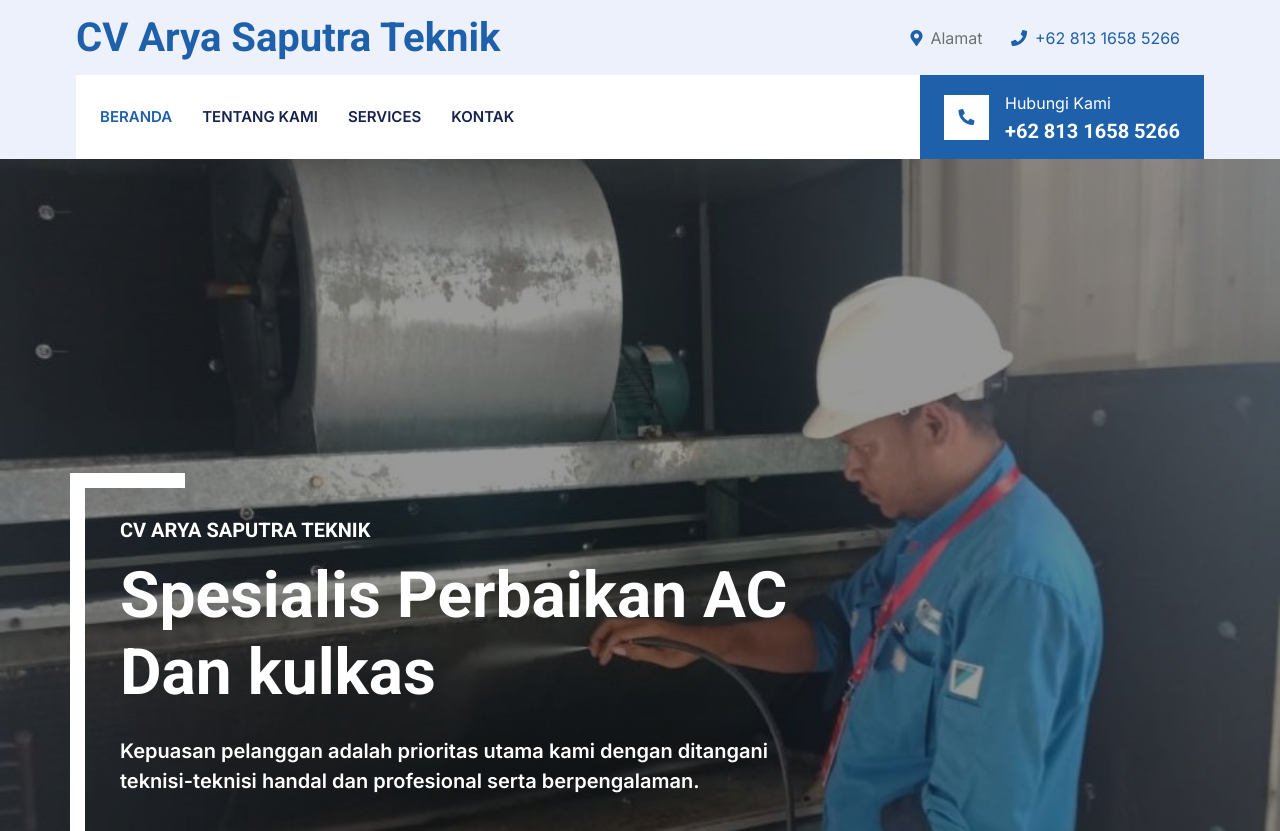
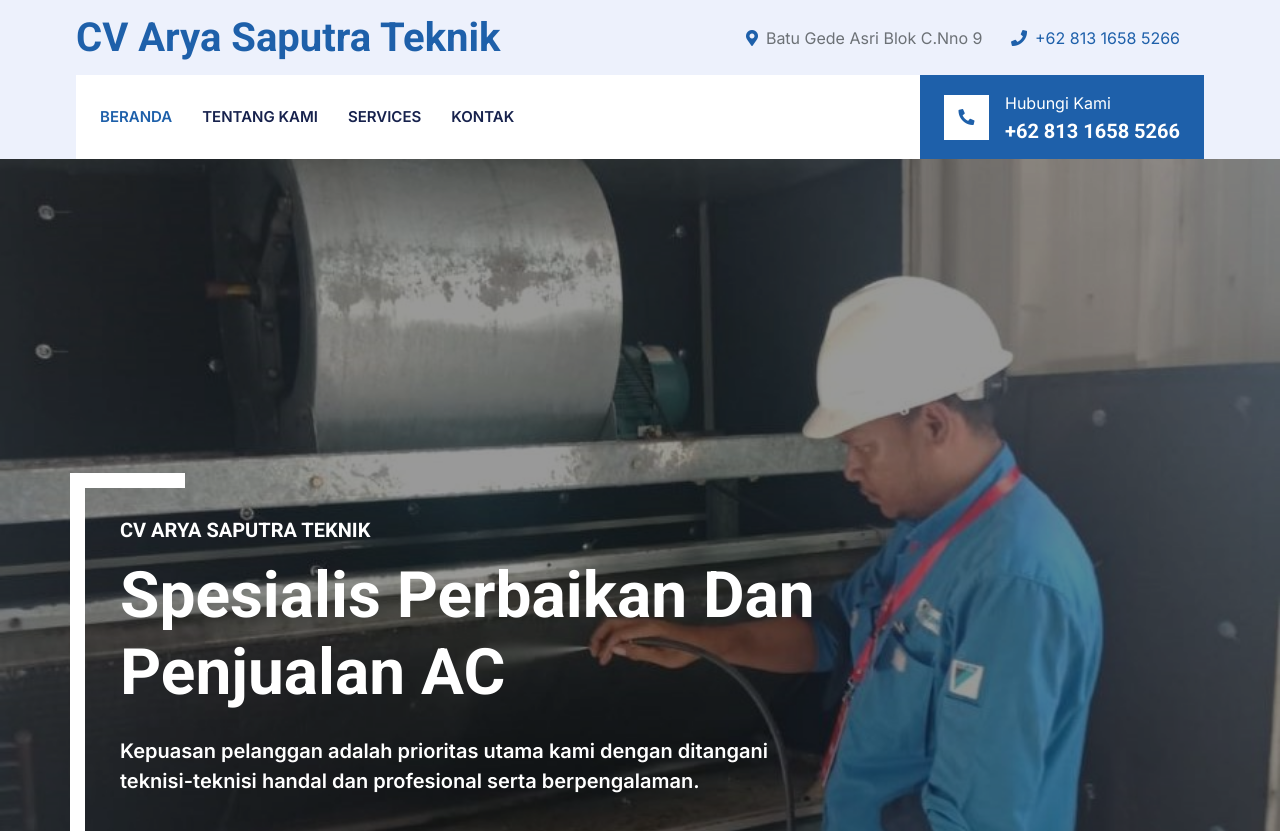
Before and after one commit to coorporates/arya-saputra-teknik, a plain HTML site: page index.html in a window 1280 px wide. Shown: the top 831 px of the page. Drawn offline with nearby package versions, Linux system fonts and the light colour scheme.

Commit message:
merubah deskripsi dan alamat

```diff
--- a/index.html
+++ b/index.html
@@ -51,7 +51,7 @@
         <div class="col-lg-9 col-md-12 text-end">
           <div class="h-100 d-inline-flex align-items-center me-4">
             <i class="fa fa-map-marker-alt text-primary me-2"></i>
-            <p class="m-0">Alamat</p>
+            <p class="m-0">Batu Gede Asri Blok C.Nno 9</p>
           </div>
           <div class="h-100 d-inline-flex align-items-center me-4">
             <i class="fa fa-phone text-primary me-2"></i>
@@ -110,7 +110,7 @@
               <div class="row justify-content-start">
                 <div class="col-10 col-lg-8">
                   <h5 class="text-white text-uppercase mb-3 animated slideInDown">CV Arya Saputra Teknik</h5>
-                  <h1 class="display-3 text-white animated slideInDown mb-4">Spesialis Perbaikan AC Dan kulkas</h1>
+                  <h1 class="display-3 text-white animated slideInDown mb-4">Spesialis Perbaikan Dan Penjualan AC</h1>
                   <p class="fs-5 fw-medium text-white mb-4 pb-2">Kepuasan pelanggan adalah prioritas utama kami dengan ditangani teknisi-teknisi handal dan profesional serta berpengalaman.</p>
                   <!-- <a href="" class="btn btn-primary py-md-3 px-md-5 me-3 animated slideInLeft">Read More</a>
                   <a href="" class="btn btn-secondary py-md-3 px-md-5 animated slideInRight">Free Quote</a> -->
@@ -169,7 +169,7 @@
         <div class="row g-5">
           <div class="col-lg-6 wow fadeInUp" data-wow-delay="0.1s">
             <h6 class="text-secondary text-uppercase">Tentang Kami</h6>
-            <h1 class="mb-4">CV Arya Saputra Teknik Menangani Perbaikan AC dan Kulkas</h1>
+            <h1 class="mb-4">CV Arya Saputra Teknik Menangani Perbaikan AC dan Penjualan AC</h1>
             <p class="mb-4">
               Kami menangani berbagai kerusakan semua jenis ac, kulkas, untuk perumahan, perkantoran, gedung bertingkat, pabrik, Yayasan, masjid dll. dan pelayanam kami menjangkau kota <span class="fw-bold">Sidoarjo</span> dan
               <span class="fw-bold">sekitarnya</span> serta kota-kota lainnya.
@@ -234,7 +234,7 @@
                 <!-- <a href="" class="btn bg-white text-primary w-100 mt-2">Read More<i class="fa fa-arrow-right text-secondary ms-2"></i></a> -->
               </div>
               <div class="bg-light p-4">
-                <h4 class="mb-3">Jual/Beli AC Second</h4>
+                <h4 class="mb-3">Jual/Beli AC Baru/Second</h4>
                 <p>Menjual dan membeli ac second jaminan kualiats barang bergaransi.</p>
                 <p class="text-primary fw-medium"><i class="fa fa-check text-success me-2"></i>Kualitas pelayanan</p>
                 <p class="text-primary fw-medium"><i class="fa fa-check text-success me-2"></i>Teknisi profesional</p>
@@ -295,7 +295,7 @@
         <div class="row g-5">
           <div class="col-lg-6 col-md-6">
             <h4 class="text-light mb-4">Alamat</h4>
-            <p class="mb-2 footer-alamat"><i class="fa fa-map-marker-alt me-3"></i><a href="">Jl.</a></p>
+            <p class="mb-2 footer-alamat"><i class="fa fa-map-marker-alt me-3"></i><a href="">Batu Gede Asri Blok C.Nno 9</a></p>
             <p class="mb-2 footer-contact"><i class="fa fa-phone-alt me-3"></i><a href="https://wa.me/6281316585266">+62 813 1658 5266</a></p>
             <p class="mb-2 footer-email"><i class="fa fa-envelope me-3"></i><a href="mailto:.aryaa.teknik@gmail.com">aaryaa.teknik@gmail.com</a></p>
           </div>
```
